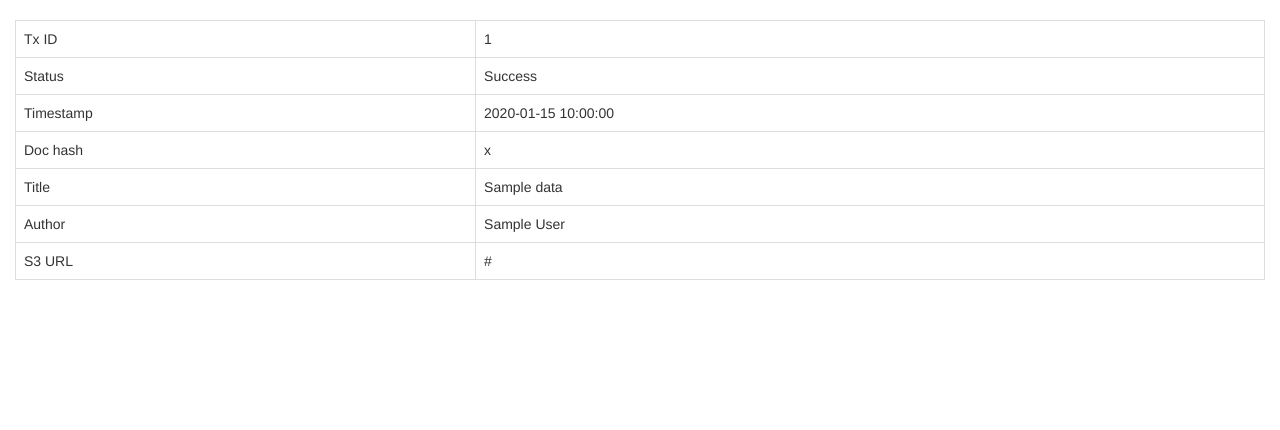
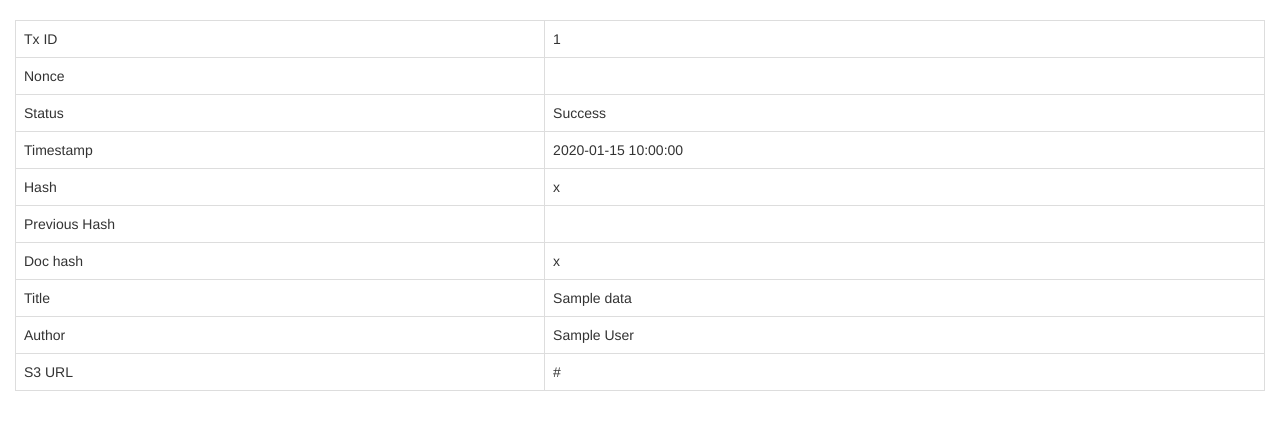
Before and after one commit to greatbn/kma-blockchain, a Flask app: template frontend/templates/details-tx.html in a window 1280 px wide. Shown: the part 52-482 px from the top of the page. Run offline with Flask 2, Linux system fonts and the light colour scheme; the template is opened without the code that fills it: most values are stand-ins (such as "Sample title", 1, 10 or a date in 2020); some libraries are stand-ins or nearby versions.

Commit message:
add more information

```diff
--- a/frontend/templates/details-tx.html
+++ b/frontend/templates/details-tx.html
@@ -8,12 +8,24 @@
                 <td align="left">{{ tx['txid'] }}</td>
             </tr>
             <tr>
+                <td>Nonce</td>
+                <td align="left">{{ tx['nonce'] }}</td>
+            </tr>
+            <tr>
                 <td>Status </td>
                 <td align="left"> Success </td>
             </tr>
             <tr>
                 <td>Timestamp</td>
                 <td align="left"> {{ tx['timestamp'] }} </td>
+            </tr>
+            <tr>
+                <td>Hash</td>
+                <td align="left"> {{ tx['hash'] }} </td>
+            </tr>
+            <tr>
+                <td>Previous Hash</td>
+                <td align="left"> {{ tx['prev_hash'] }} </td>
             </tr>
             <tr>
                 <td>Doc hash</td>
```
